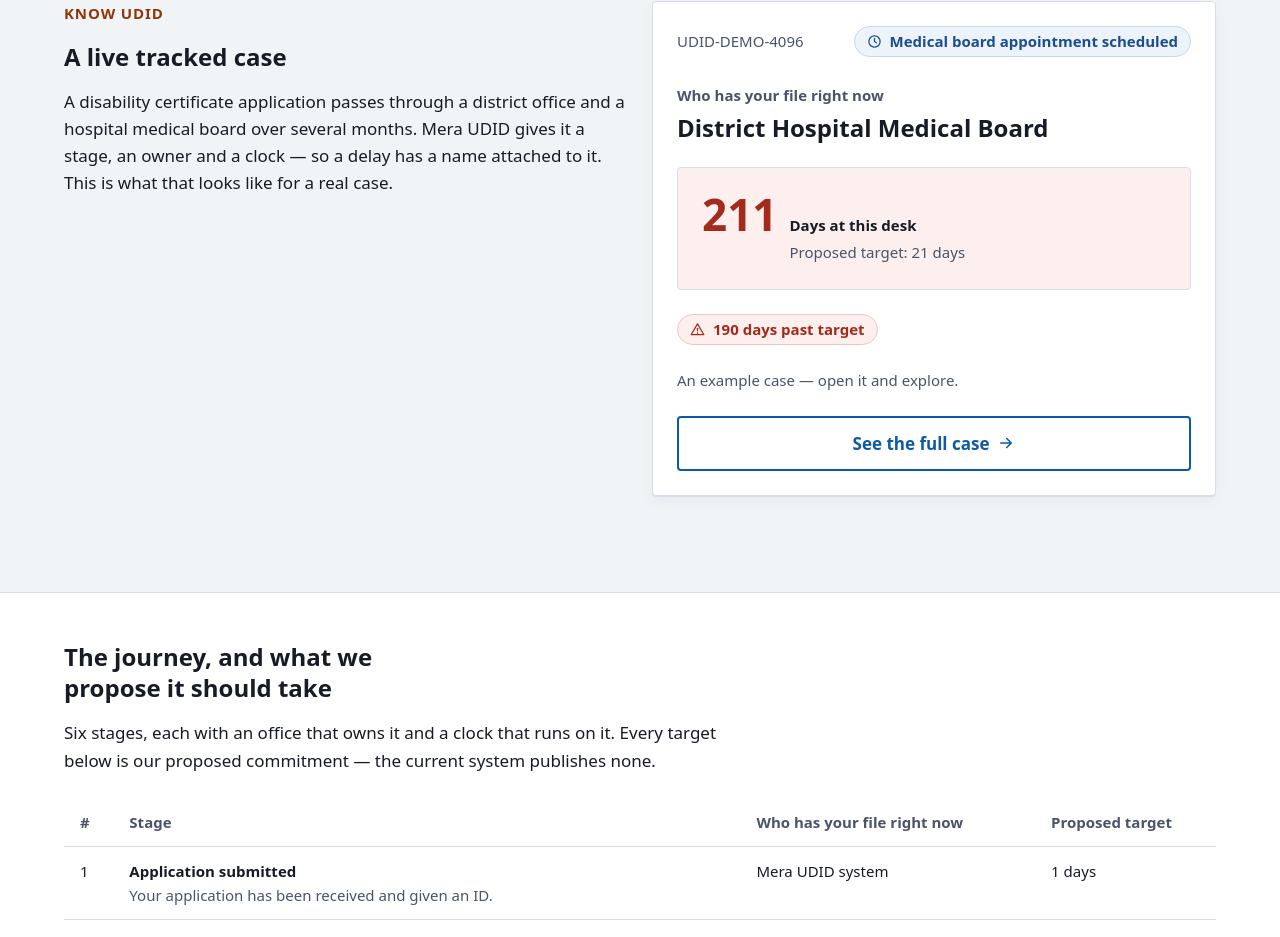
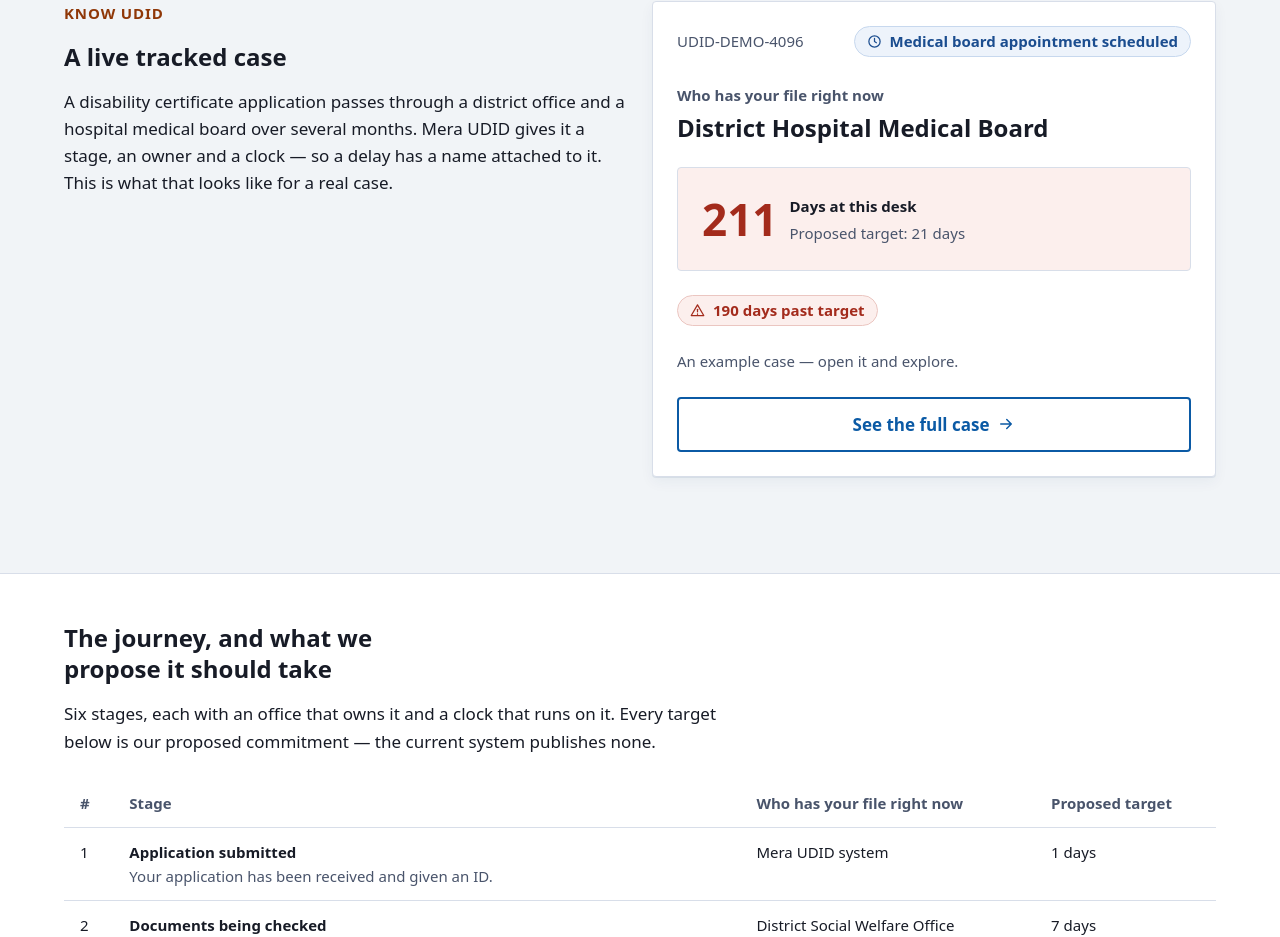
Before and after one commit to bharat0722/mera-udid, a React (Vite) app: page / in a window 1280 px wide. Shown: the part 1641-2578 px from the top of the page. Built offline with nearby package versions, Linux system fonts and the light colour scheme.

Commit message:
Align case status metric

```diff
--- a/src/styles/components.css
+++ b/src/styles/components.css
@@ -1063,7 +1063,7 @@
 
 .clock {
   display: flex;
-  align-items: baseline;
+  align-items: center;
   gap: var(--space-3);
   flex-wrap: wrap;
   padding: var(--space-5);
```
